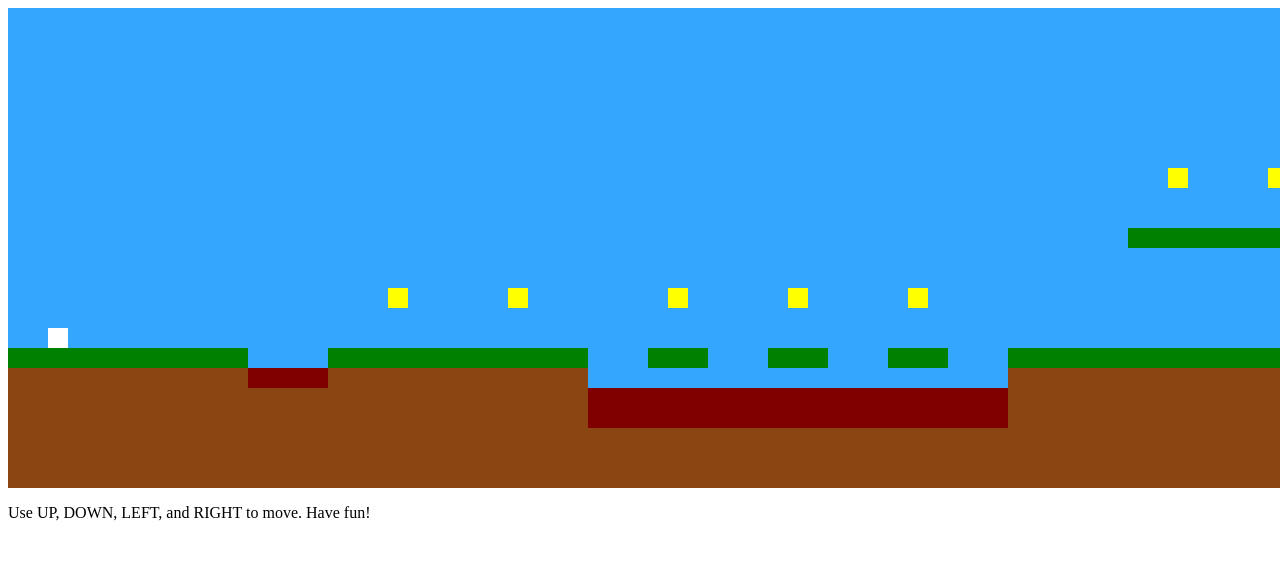
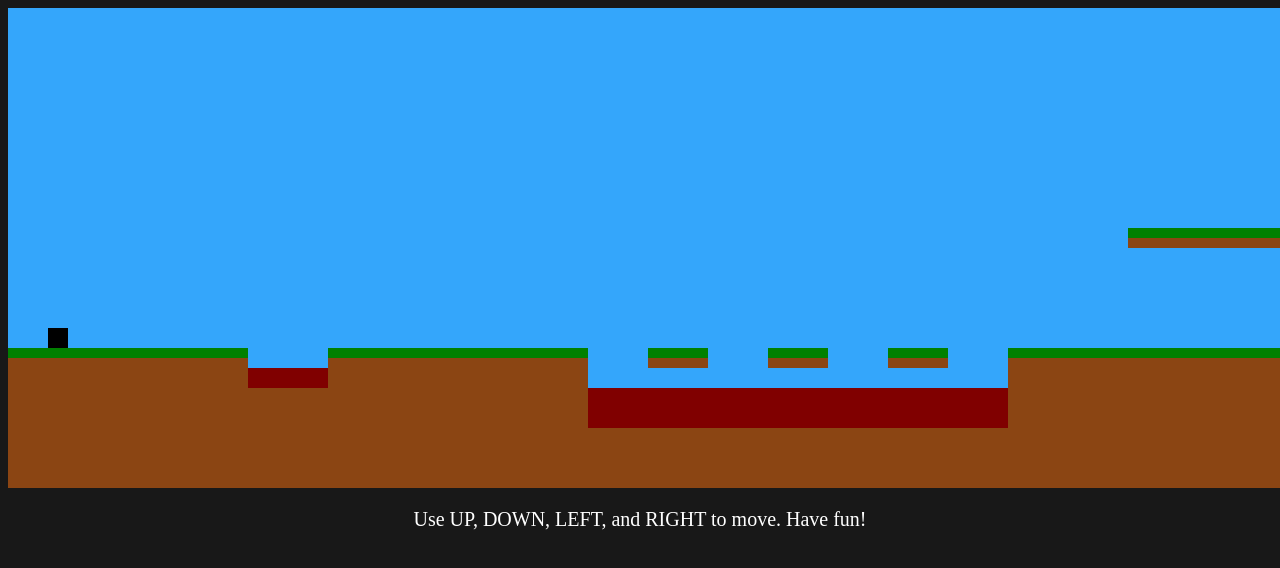
Before and after one commit to J0hnHP/Lab-5, a plain HTML site: page index.html in a window 1280 px wide. Shown: the top 568 px of the page. Drawn offline with Linux system fonts and the light colour scheme.

Commit message:
Add files via upload

```diff
--- a/css/game.css
+++ b/css/game.css
@@ -1,3 +1,7 @@
+body {
+  background: #181818;
+}
+
 .background {
   background: rgb(52, 166, 251);
   table-layout: fixed;
@@ -13,15 +17,17 @@
 }
 
 .wall {
-  background: green;
+  border-top: 10px solid green;
+  background: rgb(139, 69, 19);
 }
 
 .ground {
   background: rgb(139, 69, 19);
 }
 
-.floater {
+.coin {
   background: yellow;
+  border-radius: 10px;
 }
 
 .actor {
@@ -29,9 +35,15 @@
 }
 
 .player {
-  background: white;
+  background: black;
 }
 
 .game {
   position: relative;
 }
+
+#desc {
+color: white;
+  text-align: center;
+font-size: 20px;
+}
```
